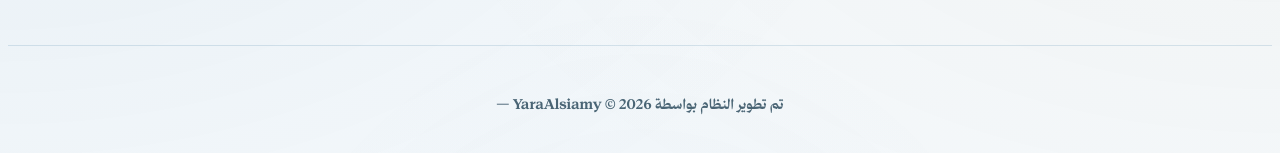
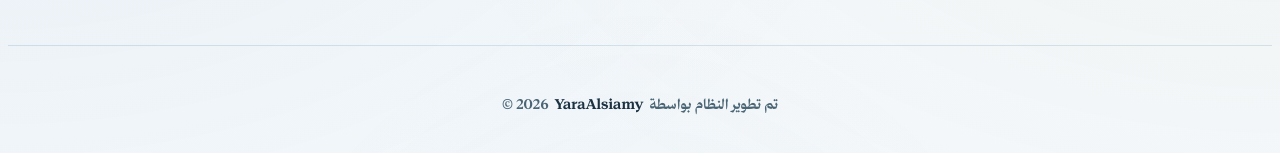
Before and after one commit to yaraalsiamy1/event-invitation-system, a React (Vite) app: page / in a window 1280 px wide. Shown: the part 1837-1990 px from the top of the page. Built offline with nearby package versions, Linux system fonts and the light colour scheme; no server answers; a web font is replaced by a local one.

Commit message:
style: fix RTL footer attribution alignment and isolate bi-directional text

```diff
--- a/src/App.jsx
+++ b/src/App.jsx
@@ -419,8 +419,10 @@ export default function App() {
       )}
 
       <footer style={{ borderTop: '1px solid var(--apple-border)', padding: '24px 0', textAlign: 'center', color: 'var(--text-secondary)', fontSize: '0.88rem', fontWeight: 600 }}>
-        <div className="apple-container">
-          تم تطوير النظام بواسطة YaraAlsiamy &copy; 2026 —
+        <div className="apple-container" dir="rtl" style={{ display: 'flex', alignItems: 'center', justifyContent: 'center', gap: '6px', flexWrap: 'wrap' }}>
+          <span>تم تطوير النظام بواسطة</span>
+          <span dir="ltr" style={{ fontWeight: 700, color: 'var(--text-primary)' }}>YaraAlsiamy</span>
+          <span dir="ltr">&copy; 2026</span>
         </div>
       </footer>
     </div>
```
Also changed, not shown: 2 other files (tests, documents, lock files or other folders).
